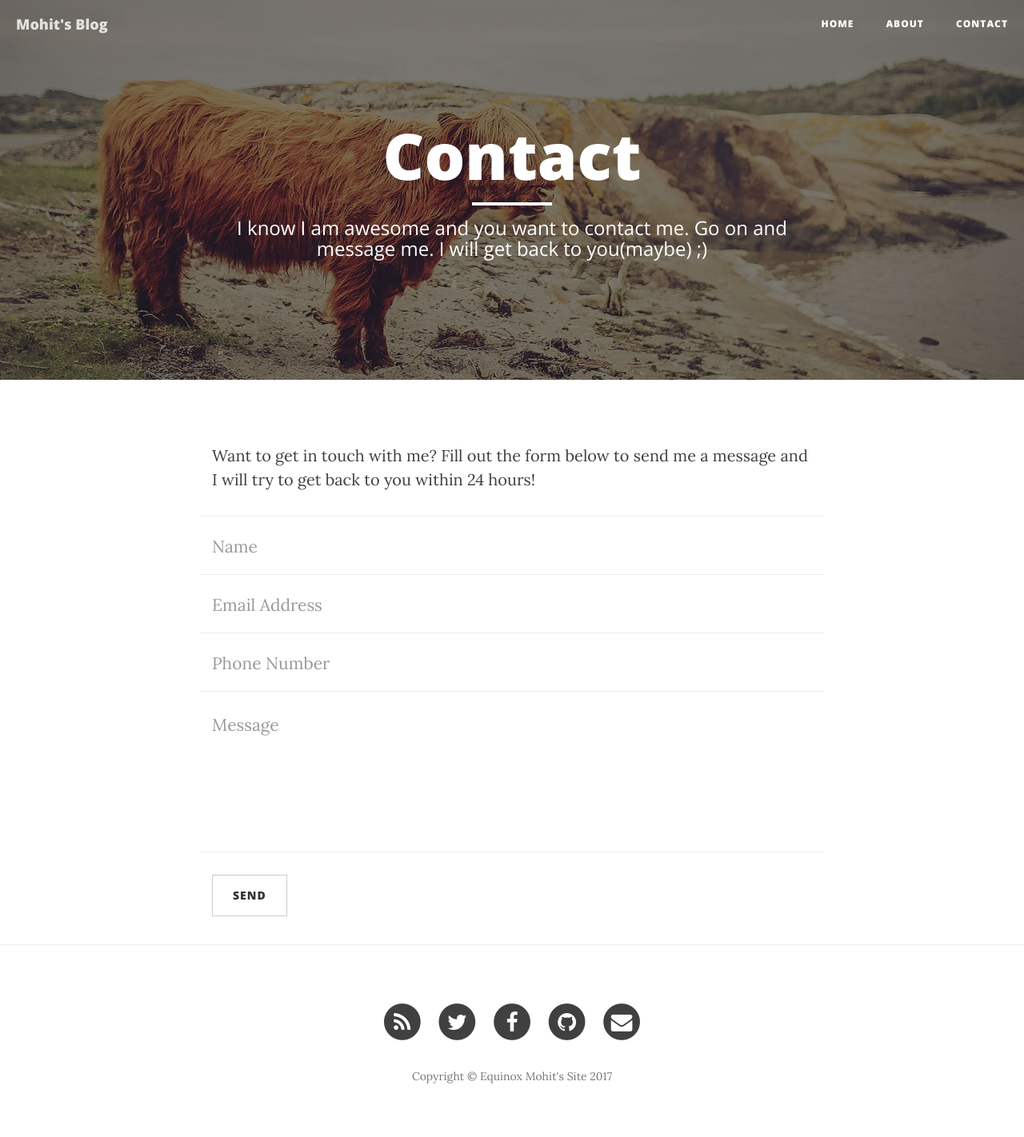
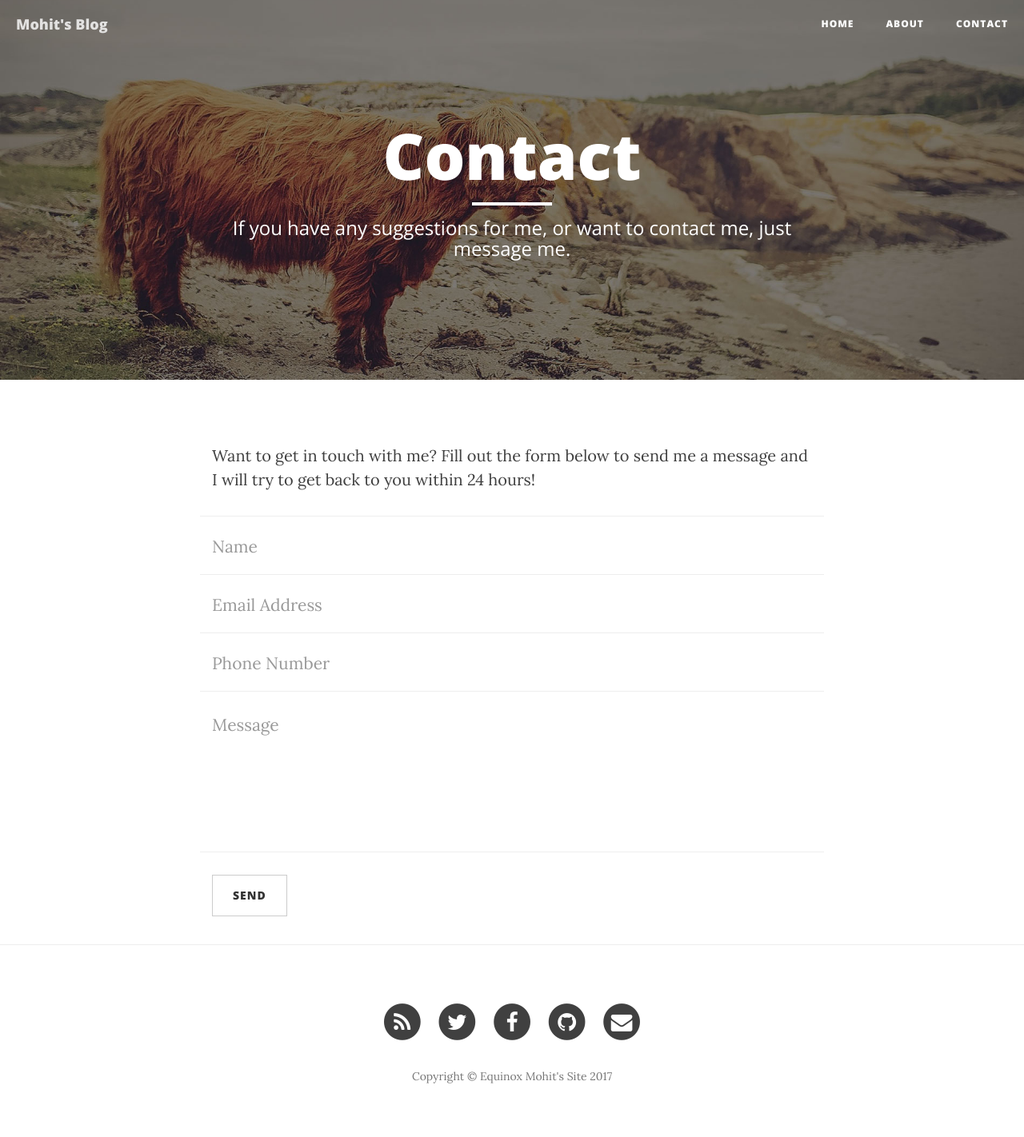
Before and after one commit to equinoxmohit/blogs, a Jekyll site: the page built from contact.html, in a window 1280 px wide. Shown: the whole page at 80% size. Built offline with Jekyll 4.4.1, drawn with Linux system fonts in a browser that asks for light colours; nearby versions of some CDN libraries.

Commit message:
Update contact.html

```diff
--- a/contact.html
+++ b/contact.html
@@ -1,7 +1,7 @@
 ---
 layout: page
 title: "Contact"
-description: "I know I am awesome and you want to contact me. Go on and message me. I will get back to you(maybe) ;)"
+description: "If you have any suggestions for me, or want to contact me, just message me."
 header-img: "img/contact-bg.jpg"
 ---
 
```
